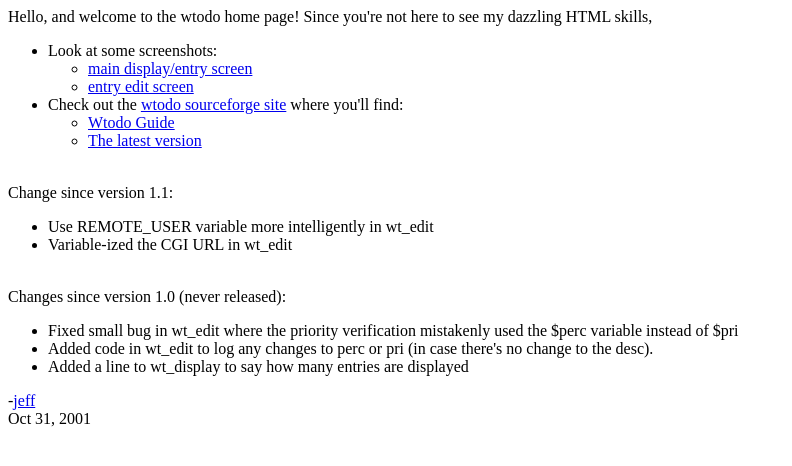
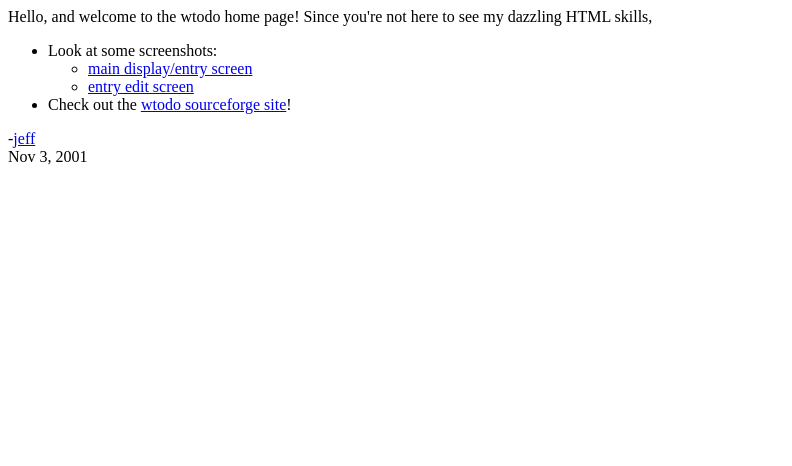
Before and after one commit to jeffschaller/wtodo, a plain HTML site: page htdocs/index.html in a window 1280 px wide. Shown: the whole page, without its empty margins (0-792 px from the left). Drawn offline with Linux system fonts and the light colour scheme.

Commit message:
moved guide into docs/ for latex-izing updated index file (simplified, to point to sourceforge project site) moved guide, readme, changelog out of src/ subdir, as they're not the only files that change

```diff
--- a/htdocs/index.html
+++ b/htdocs/index.html
@@ -11,30 +11,9 @@ to see my dazzling HTML skills,
 	<LI><A HREF="wt_edit.png">entry edit screen</A>
 	</UL>
 <LI>Check out the
-<A HREF="http://sourceforge.net/projects/wtodo/">wtodo sourceforge site</A>
-where you'll find:
-<UL>
-<LI><A HREF="http://sourceforge.net/docman/display_doc.php?docid=7542&group_id=38779">Wtodo Guide</A>
-<LI><A HREF="http://sourceforge.net/project/showfiles.php?group_id=38779">The latest version</A>
+<A HREF="http://sourceforge.net/projects/wtodo/">wtodo sourceforge site</A>!
 </UL>
-</UL>
-<BR>
-Change since version 1.1:
-<UL>
-<LI>Use REMOTE_USER variable more intelligently in wt_edit
-<LI>Variable-ized the CGI URL in wt_edit
-</UL>
-<BR>
-Changes since version 1.0 (never released):
-<UL>
-<LI>Fixed small bug in wt_edit where the priority verification mistakenly
-used the $perc variable instead of $pri
-<LI>Added code in wt_edit to log any changes to perc or pri (in case
-  there's no change to the desc).
-<LI>Added a line to wt_display to say how many entries are displayed
-</UL>
-
 -<A HREF="mailto:schaller@users.sourceforge.net">jeff</A>
 <BR>
-Oct 31, 2001
+Nov 3, 2001
 </BODY>
```
Also changed, not shown: 4 other files.
